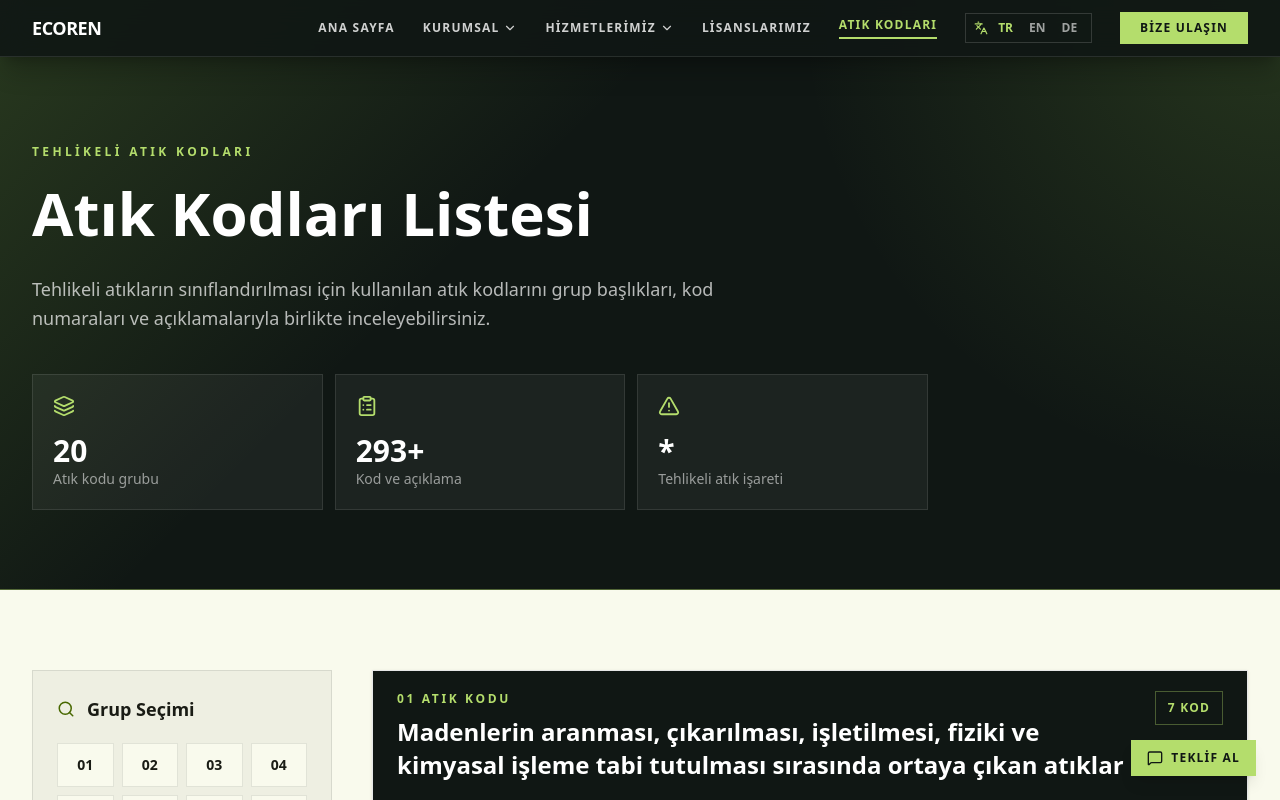
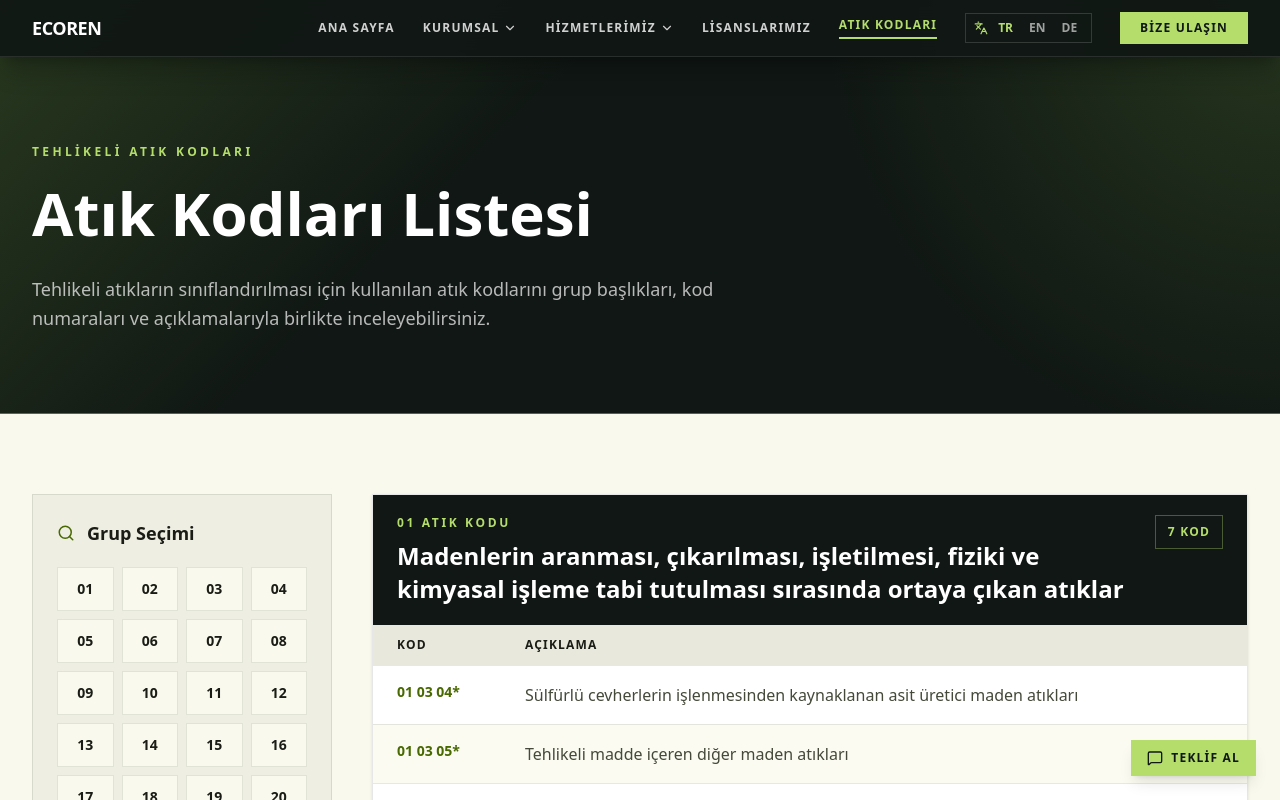
Before and after one commit to cwebs-engin-gundogan/ecoren, a Next.js app: page /atik-kodlari in a window 1280 px wide. Shown: the top 800 px of the page. Built offline with nearby package versions, Linux system fonts and the light colour scheme.

Commit message:
remove stats cards from waste codes hero section

```diff
--- a/app/atik-kodlari/page.tsx
+++ b/app/atik-kodlari/page.tsx
@@ -1,7 +1,7 @@
 import type { Metadata } from 'next';
 import Link from 'next/link';
-import { AlertTriangle, ArrowUpRight, ClipboardList, Layers3, Search } from 'lucide-react';
-import { hazardousWasteCodeGroups, totalHazardousWasteCodes } from '@/data/waste-codes';
+import { ArrowUpRight, Search } from 'lucide-react';
+import { hazardousWasteCodeGroups } from '@/data/waste-codes';
 
 export const metadata: Metadata = {
   title: 'Atık Kodları | ECOREN',
@@ -28,23 +28,7 @@ export default function WasteCodesPage() {
             </p>
           </div>
 
-          <div className="mt-10 grid grid-cols-1 sm:grid-cols-3 gap-3 max-w-4xl">
-            <div className="border border-white/10 bg-white/5 p-5">
-              <Layers3 className="text-primary mb-4" size={22} />
-              <p className="font-heading text-3xl font-black text-white">{hazardousWasteCodeGroups.length}</p>
-              <p className="font-body text-sm text-white/55">Atık kodu grubu</p>
-            </div>
-            <div className="border border-white/10 bg-white/5 p-5">
-              <ClipboardList className="text-primary mb-4" size={22} />
-              <p className="font-heading text-3xl font-black text-white">{totalHazardousWasteCodes}+</p>
-              <p className="font-body text-sm text-white/55">Kod ve açıklama</p>
-            </div>
-            <div className="border border-white/10 bg-white/5 p-5">
-              <AlertTriangle className="text-primary mb-4" size={22} />
-              <p className="font-heading text-3xl font-black text-white">*</p>
-              <p className="font-body text-sm text-white/55">Tehlikeli atık işareti</p>
-            </div>
-          </div>
+
         </div>
       </section>
 
```
